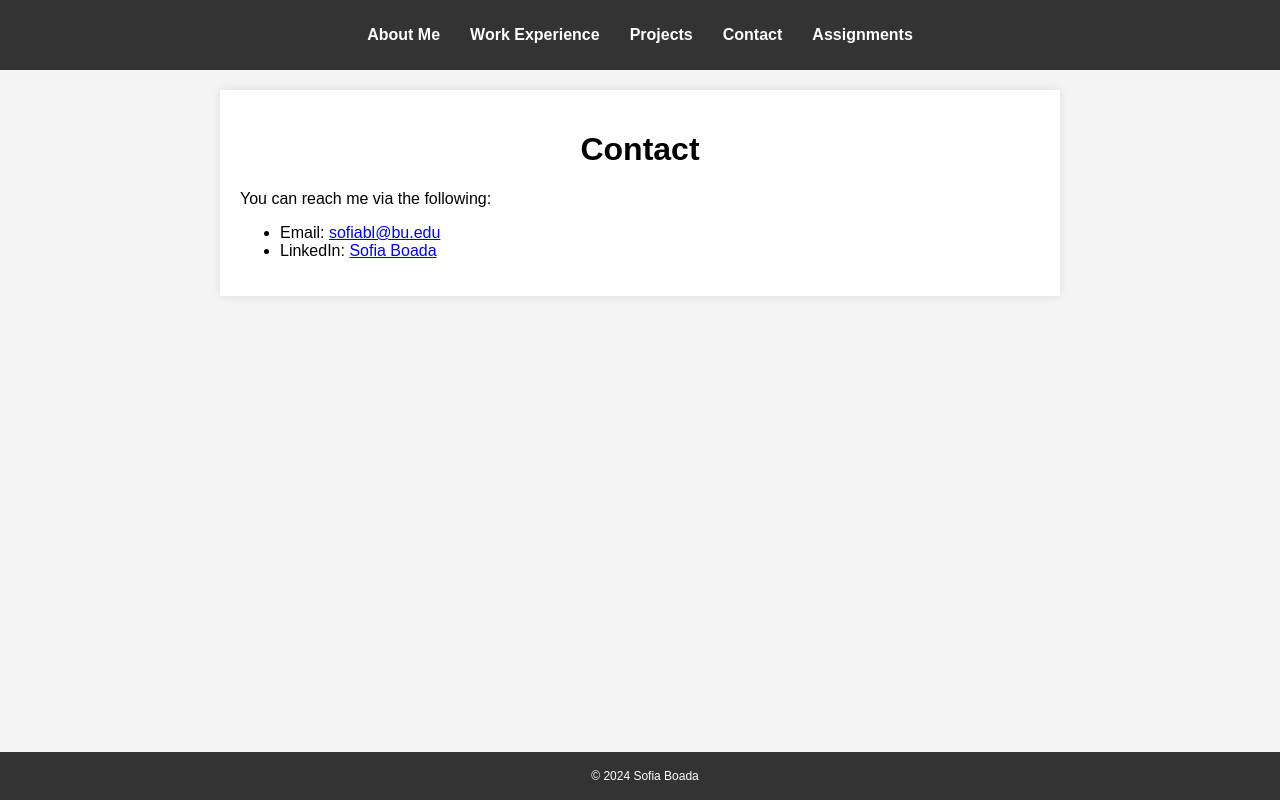
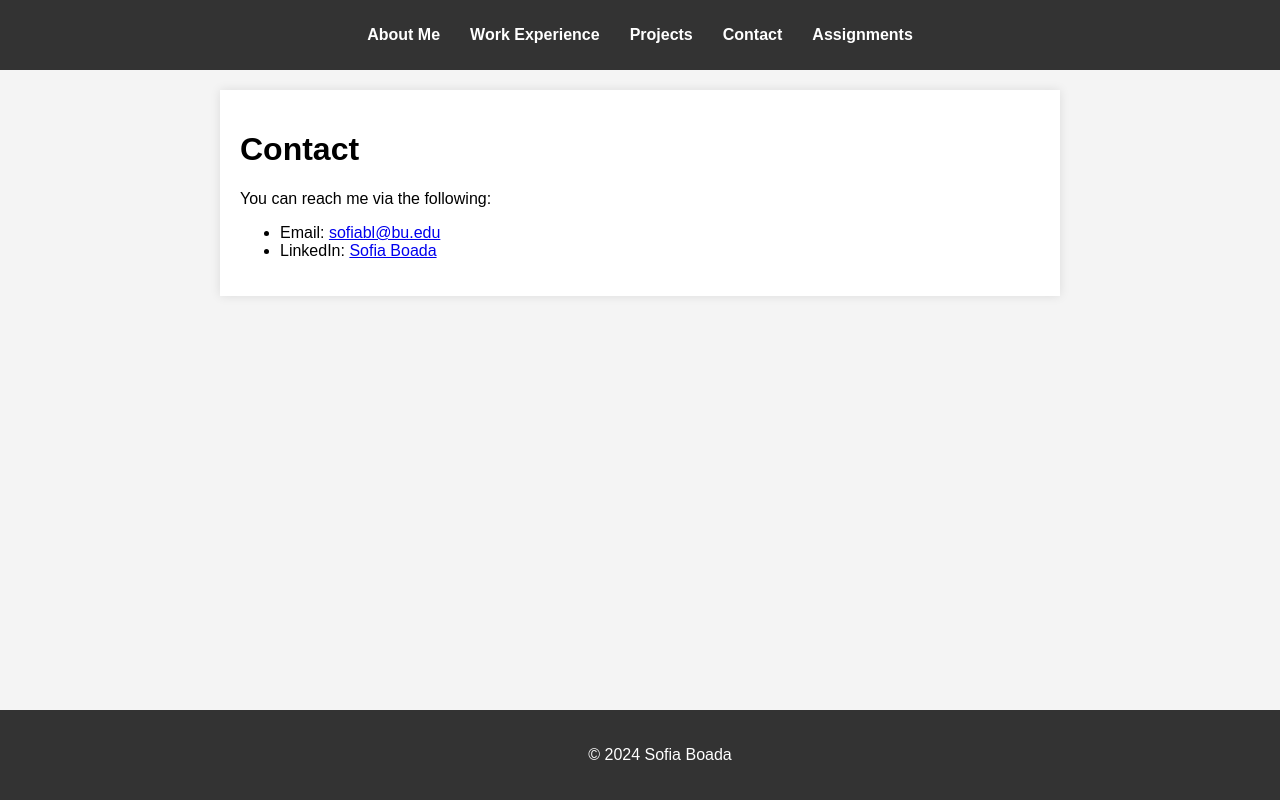
Before and after one commit to sobo3038/sobo3038.github.io, a plain HTML site: page contact.html in a window 1280 px wide. Drawn offline with Linux system fonts and the light colour scheme.

Commit message:
just undid soemthing i didnt like

```diff
--- a/styles.css
+++ b/styles.css
@@ -5,7 +5,6 @@ body {
     background-color: #f4f4f4;
 }
 
-/* Header and Navigation styling */
 header {
     background-color: #333;
     color: #fff;
@@ -33,12 +32,6 @@ nav ul li a:hover {
     text-decoration: underline;
 }
 
-/* Center the 'About Me' */
-h1 {
-    text-align: center;
-}
-
-/* Main content styling */
 main {
     max-width: 800px;
     margin: 20px auto;
@@ -47,13 +40,11 @@ main {
     box-shadow: 0 0 10px rgba(0, 0, 0, 0.1);
 }
 
-/* Make the footer smaller */
 footer {
-    font-size: 12px;
-    padding: 5px;
+    text-align: center;
+    padding: 20px;
     background-color: #333;
     color: #fff;
-    text-align: center;
     position: fixed;
     width: 100%;
     bottom: 0;
```
